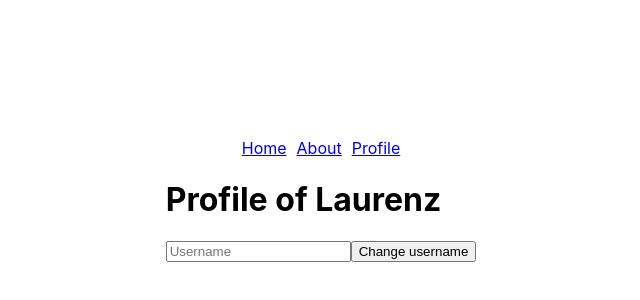
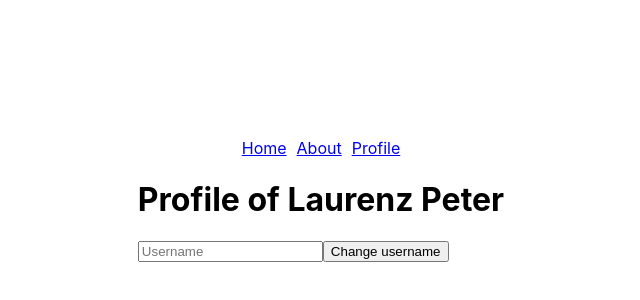
Before and after one commit to kasparlaurenz/pedrotech-course, a React (Create React App) app: page /profile in a window 1280 px wide. Shown: the part 200-500 px from the top of the page, without its empty margins (319-959 px from the left). Built offline with nearby package versions, Linux system fonts and the light colour scheme; the HTML template or start-up script is replaced by a standard one.

Commit message:
fix issues

```diff
--- a/src/App.tsx
+++ b/src/App.tsx
@@ -9,16 +9,18 @@ import Profile from './pages/Profile';
 export type AppContextTypes = {
   username: string;
   setUsername: React.Dispatch<React.SetStateAction<string>>;
+  value1: string;
 };
 
 export const AppContext = createContext<AppContextTypes | null>(null);
 
 function App() {
   const [username, setUsername] = useState<string>('Laurenz');
+  const value1 = 'Peter';
 
   return (
     <div className="App">
-      <AppContext.Provider value={{ username, setUsername }}>
+      <AppContext.Provider value={{ username, setUsername, value1 }}>
         <Router>
           <Navbar />
           <Routes>
--- a/src/pages/Profile.tsx
+++ b/src/pages/Profile.tsx
@@ -3,10 +3,12 @@ import { AppContext, AppContextTypes } from '../App';
 import ChangeProfile from '../components/ChangeProfile';
 
 const Profile = () => {
-  const { username } = useContext(AppContext) as AppContextTypes;
+  const { username, value1 } = useContext(AppContext) as AppContextTypes;
   return (
     <div>
-      <h1>Profile of {username} </h1>
+      <h1>
+        Profile of {username} {value1}
+      </h1>
       <ChangeProfile />
     </div>
   );
```
